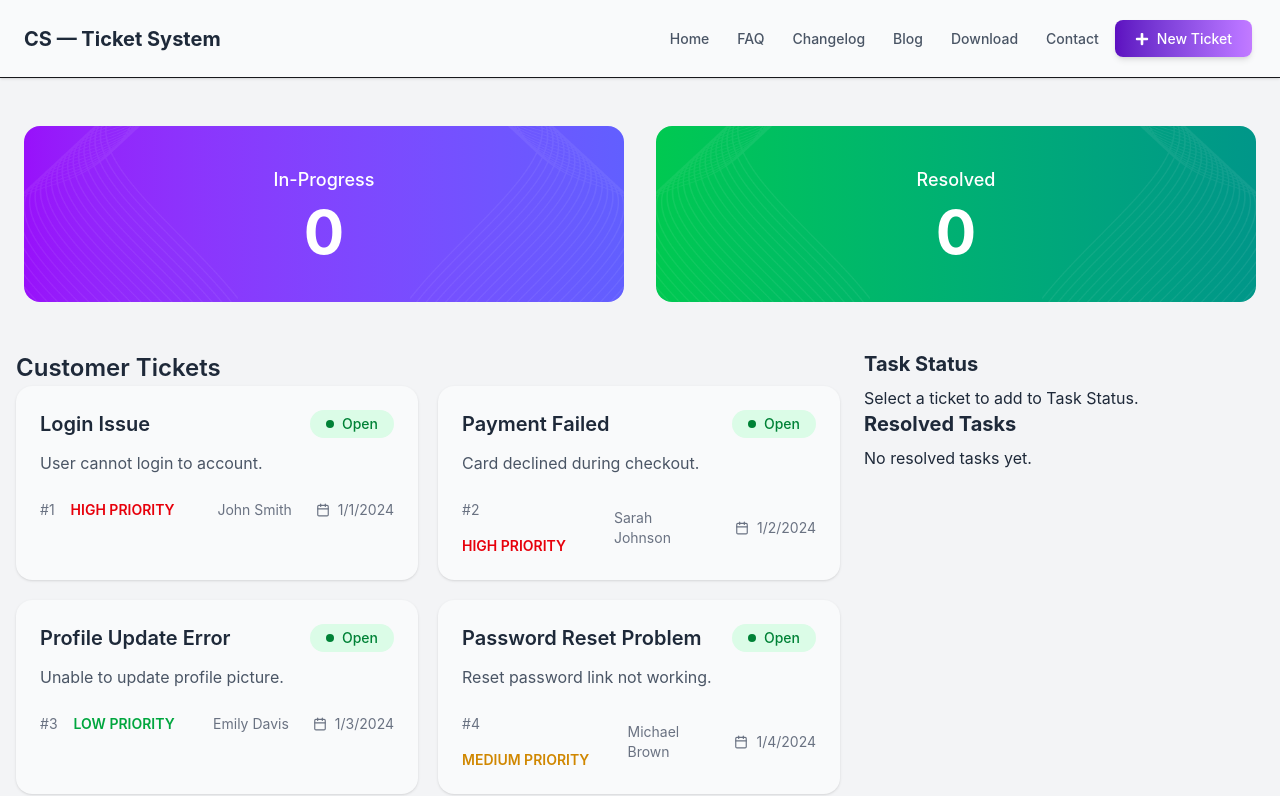
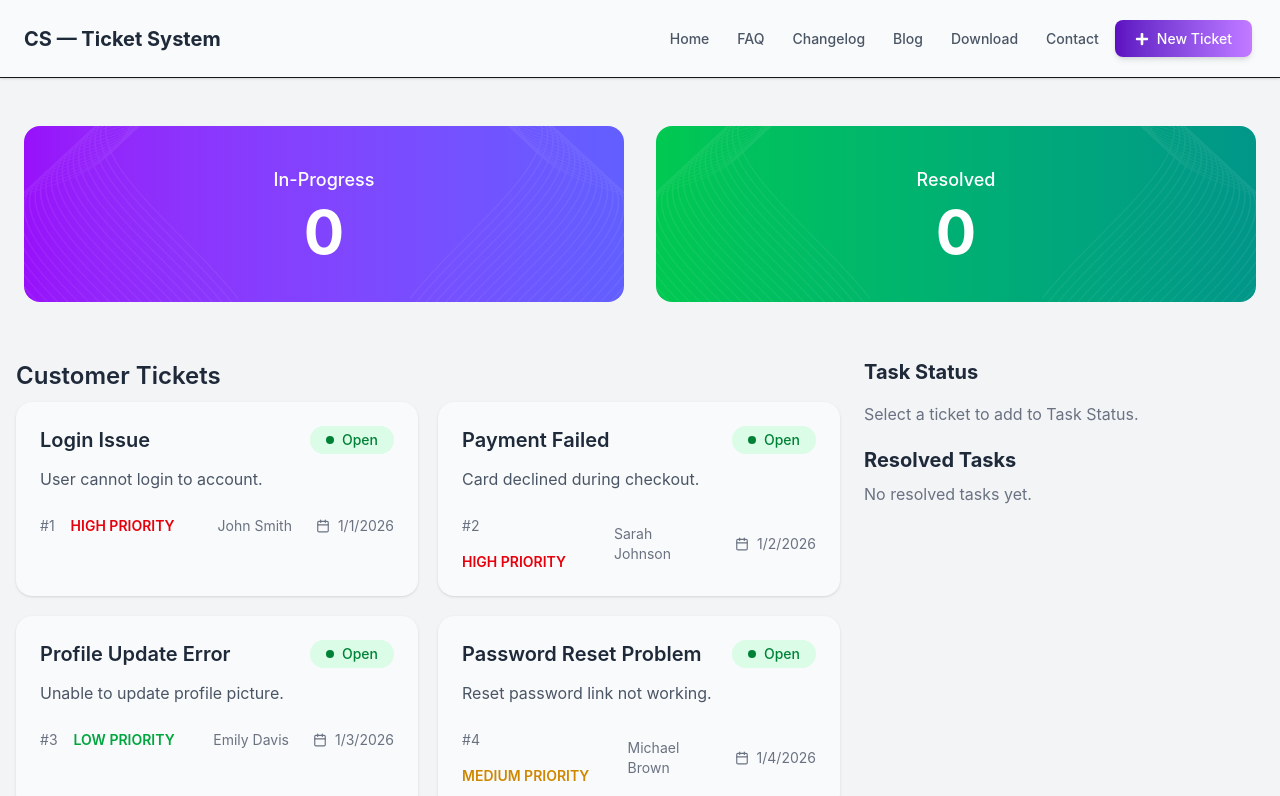
Before and after one commit to mdshimul101/customer-support-ticket-system, a React (Vite) app: page / in a window 1280 px wide. Shown: the top 796 px of the page. Built offline with nearby package versions, Linux system fonts and the light colour scheme.

Commit message:
adjustment design

```diff
--- a/public/tickets_data.json
+++ b/public/tickets_data.json
@@ -6,7 +6,7 @@
     "customer": "John Smith",
     "priority": "High",
     "status": "Open",
-    "createdAt": "2024-01-01"
+    "createdAt": "2026-01-01"
   },
   {
     "id": 2,
@@ -15,7 +15,7 @@
     "customer": "Sarah Johnson",
     "priority": "High",
     "status": "Open",
-    "createdAt": "2024-01-02"
+    "createdAt": "2026-01-02"
   },
   {
     "id": 3,
@@ -24,7 +24,7 @@
     "customer": "Emily Davis",
     "priority": "Low",
     "status": "Open",
-    "createdAt": "2024-01-03"
+    "createdAt": "2026-01-03"
   },
   {
     "id": 4,
@@ -33,7 +33,7 @@
     "customer": "Michael Brown",
     "priority": "Medium",
     "status": "Open",
-    "createdAt": "2024-01-04"
+    "createdAt": "2026-01-04"
   },
   {
     "id": 5,
@@ -42,7 +42,7 @@
     "customer": "David Wilson",
     "priority": "Medium",
     "status": "Open",
-    "createdAt": "2024-01-05"
+    "createdAt": "2026-01-05"
   },
   {
     "id": 6,
@@ -51,7 +51,7 @@
     "customer": "Olivia Martinez",
     "priority": "High",
     "status": "Open",
-    "createdAt": "2024-01-06"
+    "createdAt": "2026-01-06"
   },
   {
     "id": 7,
@@ -60,7 +60,7 @@
     "customer": "James Anderson",
     "priority": "High",
     "status": "Open",
-    "createdAt": "2024-01-07"
+    "createdAt": "2026-01-07"
   },
   {
     "id": 8,
@@ -69,7 +69,7 @@
     "customer": "Sophia Taylor",
     "priority": "Low",
     "status": "Open",
-    "createdAt": "2024-01-08"
+    "createdAt": "2026-01-08"
   },
   {
     "id": 9,
@@ -78,7 +78,7 @@
     "customer": "Daniel Thomas",
     "priority": "High",
     "status": "Open",
-    "createdAt": "2024-01-09"
+    "createdAt": "2026-01-09"
   },
   {
     "id": 10,
@@ -87,7 +87,7 @@
     "customer": "Isabella Moore",
     "priority": "Medium",
     "status": "Open",
-    "createdAt": "2024-01-10"
+    "createdAt": "2026-01-10"
   },
   {
     "id": 11,
@@ -96,7 +96,7 @@
     "customer": "William Jackson",
     "priority": "High",
     "status": "Open",
-    "createdAt": "2024-01-11"
+    "createdAt": "2026-01-11"
   },
   {
     "id": 12,
@@ -105,7 +105,7 @@
     "customer": "Mia White",
     "priority": "Medium",
     "status": "Open",
-    "createdAt": "2024-01-12"
+    "createdAt": "2026-01-12"
   },
   {
     "id": 13,
@@ -114,7 +114,7 @@
     "customer": "Benjamin Harris",
     "priority": "Low",
     "status": "Open",
-    "createdAt": "2024-01-13"
+    "createdAt": "2026-01-13"
   },
   {
     "id": 14,
@@ -123,7 +123,7 @@
     "customer": "Charlotte Clark",
     "priority": "High",
     "status": "Open",
-    "createdAt": "2024-01-14"
+    "createdAt": "2026-01-14"
   },
   {
     "id": 15,
@@ -132,6 +132,6 @@
     "customer": "Lucas Lewis",
     "priority": "Medium",
     "status": "Open",
-    "createdAt": "2024-01-15"
+    "createdAt": "2026-01-15"
   }
 ]
--- a/src/App.jsx
+++ b/src/App.jsx
@@ -44,7 +44,7 @@ function App() {
       <div className="min-h-screen bg-gray-100">
         <Navbar />
         <StatusCards inProgress={tasks.length} resolved={resolved.length} />
-        <div className="container mx-auto px-4 grid md:grid-cols-3 gap-6">
+        <div className="container mx-auto px-4 py-2 grid md:grid-cols-3 gap-6">
           <div className="md:col-span-2 flex items-center justify-between">
             <h1 className="text-gray-800 text-2xl font-semibold">
               Customer Tickets
--- a/src/components/TaskStatus.jsx
+++ b/src/components/TaskStatus.jsx
@@ -4,7 +4,7 @@ const TaskStatus = ({ tasks, handleComplete, resolved }) => {
 
 
       {tasks.length === 0 ? (
-        <p className="text-gray-800">Select a ticket to add to Task Status.</p>
+        <p className="text-gray-500">Select a ticket to add to Task Status.</p>
       ) : (
         tasks.map((task) => (
           <div key={task.id} className="bg-white p-3 rounded mb-3 shadow">
@@ -20,9 +20,9 @@ const TaskStatus = ({ tasks, handleComplete, resolved }) => {
         ))
       )}
 
-      <h2 className="text-xl font-bold mb-2 text-gray-800">Resolved Tasks</h2>
+      <h2 className="text-xl font-bold mt-5 mb-2 text-gray-800">Resolved Tasks</h2>
       {resolved.length === 0 && (
-        <p className="text-gray-800">No resolved tasks yet.</p>
+        <p className="text-gray-500">No resolved tasks yet.</p>
       )}
       {resolved.map((task) => (
         <div key={task.id} className="bg-blue-100 p-3 rounded mb-3 shadow">
```
